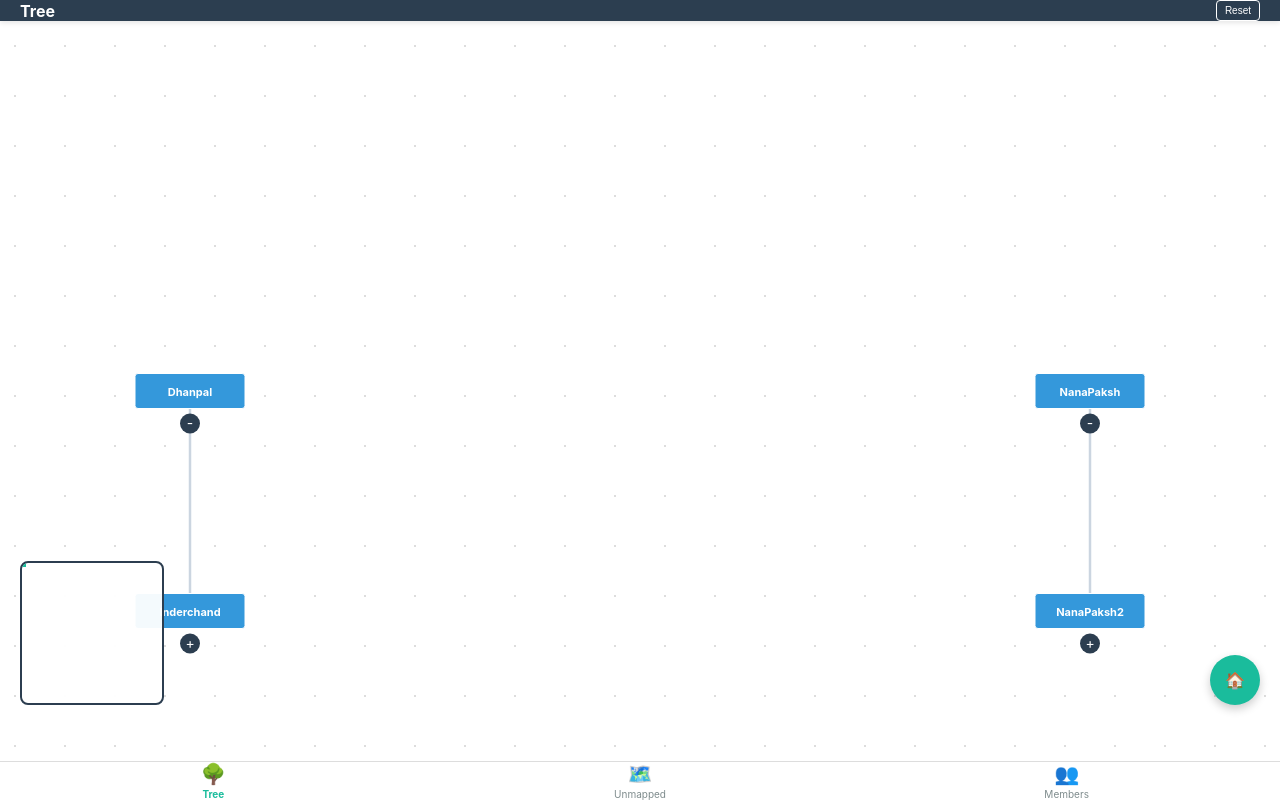
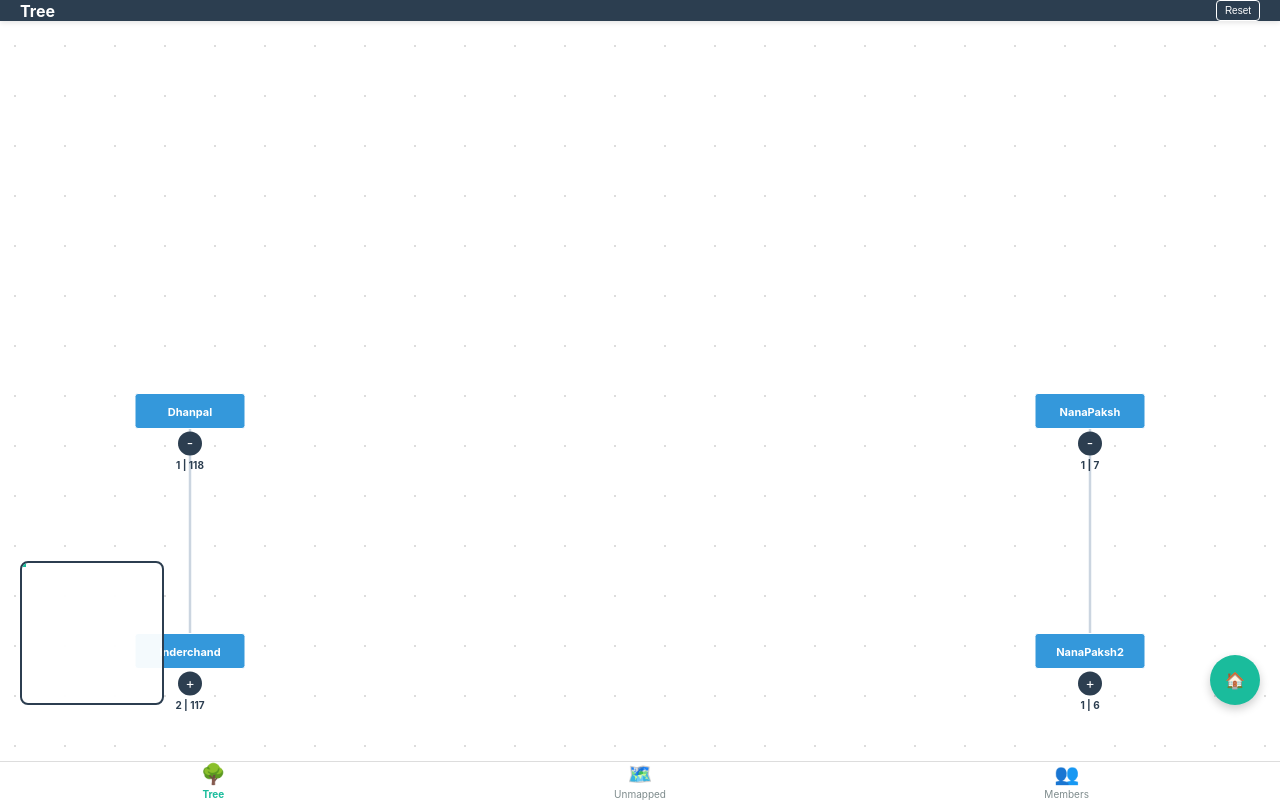
Before and after one commit to vaibhavjn1/family-tree, a plain HTML site: page index.html in a window 1280 px wide. Drawn offline with nearby package versions, Linux system fonts and the light colour scheme.

Commit message:
Update index.html

```diff
--- a/index.html
+++ b/index.html
@@ -88,23 +88,19 @@ function switchTab(tab) {
     const panes = ['pane', 'pane-unmapped', 'directory-view'];
     panes.forEach(p => document.getElementById(p).style.display = 'none');
     document.querySelectorAll('.nav-item').forEach(n => n.classList.remove('active'));
-
     if (tab === 'tree') {
         document.getElementById('pane').style.display = 'block';
         document.getElementById('tab-tree').classList.add('active');
         document.getElementById('minimap').style.display = 'block';
-        document.getElementById('header-title').innerText = "Tree";
         updateMinimap();
     } else if (tab === 'unmapped') {
         document.getElementById('pane-unmapped').style.display = 'block';
         document.getElementById('tab-unmapped').classList.add('active');
         document.getElementById('minimap').style.display = 'none';
-        document.getElementById('header-title').innerText = "Unmapped Nodes";
     } else {
         document.getElementById('directory-view').style.display = 'block';
         document.getElementById('tab-members').classList.add('active');
         document.getElementById('minimap').style.display = 'none';
-        document.getElementById('header-title').innerText = "Members";
         renderDirectory("");
     }
 }
@@ -121,18 +117,13 @@ async function init() {
         marriageData = links.filter(l => l.type === 'marriage');
         members.forEach(d => mDataMap.set(d.id, d));
 
-        // TRACING LOGIC: Identify who belongs to DH and NP
         const mappedIds = new Set(['DH', 'NP']);
         let changed = true;
         while (changed) {
             changed = false;
             lineageData.forEach(l => {
-                if (mappedIds.has(l.parent) && !mappedIds.has(l.child)) {
-                    mappedIds.add(l.child);
-                    changed = true;
-                }
+                if (mappedIds.has(l.parent) && !mappedIds.has(l.child)) { mappedIds.add(l.child); changed = true; }
             });
-            // Also map through marriages
             marriageData.forEach(m => {
                 if (mappedIds.has(m.parent) && !mappedIds.has(m.child)) { mappedIds.add(m.child); changed = true; }
                 if (mappedIds.has(m.child) && !mappedIds.has(m.parent)) { mappedIds.add(m.parent); changed = true; }
@@ -156,20 +147,27 @@ async function init() {
 
             const soloChildren = lineageData.filter(r => r.parent === id)
                 .map(r => build(r.child, new Set(visited))).filter(x => x);
+
             const allChildren = [...soloChildren, ...marriageDetails.flatMap(m => m.children || [])];
 
-            return { ...u, marriages: marriageDetails, children: allChildren.length ? allChildren : null };
+            // CALCULATE TOTAL DESCENDANTS
+            const totalDesc = allChildren.reduce((acc, child) => acc + 1 + (child._total || 0), 0);
+
+            return {
+                ...u,
+                marriages: marriageDetails,
+                children: allChildren.length ? allChildren : null,
+                _direct: allChildren.length,
+                _total: totalDesc
+            };
         }
 
-        // 1. Primary Tree
         const universeGhost = { id: "UNIVERSE", name: "Universe", children: [build('DH'), build('NP')].filter(x => x) };
         root = d3.hierarchy(universeGhost);
         root.descendants().forEach(d => { if(d.depth > 1 && d.children) { d._children = d.children; d.children = null; } });
 
-        // 2. Unmapped Tree (Roots that are NOT in mappedIds)
         const unmappedRoots = members.filter(m => !mappedIds.has(m.id) && !lineageData.some(l => l.child === m.id));
-        const unmappedGhost = { id: "GHOST", name: "Unmapped", children: unmappedRoots.map(r => build(r.id)).filter(x => x) };
-        unmappedRoot = d3.hierarchy(unmappedGhost);
+        unmappedRoot = d3.hierarchy({ id: "GHOST", children: unmappedRoots.map(r => build(r.id)).filter(x => x) });
 
         svg = d3.select("#canvas").append("svg").attr("width", canvasWidth).attr("height", canvasHeight);
         g = svg.append("g").attr("transform", `translate(${canvasWidth/2}, 150)`);
@@ -186,7 +184,7 @@ async function init() {
 }
 
 function renderTree(sourceRoot, container) {
-    const treeLayout = d3.tree().nodeSize([450, 220]);
+    const treeLayout = d3.tree().nodeSize([450, 240]);
     treeLayout(sourceRoot);
     const nodes = sourceRoot.descendants().filter(d => d.depth > 0);
     const links = sourceRoot.links().filter(d => d.source.depth > 0);
@@ -222,11 +220,16 @@ function renderTree(sourceRoot, container) {
                 drawBox(el.append("g").attr("transform", `translate(${xPos}, 0)`), m.spouse, 0);
             });
         }
+
+        // RESTORED: COUNTER BADGE AND TOGGLE
         if (d.children || d._children) {
             const ui = el.append("g").attr("transform", `translate(${totalW/2 - boxW/2}, ${boxH/2 + 15})`)
                 .on("click", (e) => { e.stopPropagation(); d.children ? (d._children = d.children, d.children = null) : (d.children = d._children, d._children = null); renderTree(sourceRoot, container); });
-            ui.append("circle").attr("r", 10).attr("fill", "var(--primary)");
+            ui.append("circle").attr("r", 12).attr("fill", "var(--primary)");
             ui.append("text").attr("y", 4).attr("text-anchor", "middle").style("fill", "white").style("font-size", "14px").text(d.children ? "-" : "+");
+            // Pipe count: Direct | Total
+            ui.append("text").attr("y", 25).attr("text-anchor", "middle").style("fill", "var(--primary)").style("font-weight", "bold").style("font-size", "10px")
+                .text(`${d.data._direct} | ${d.data._total}`);
         }
     });
     node.merge(nE).transition().duration(500).attr("transform", d => `translate(${d.x},${d.y})`);
@@ -239,7 +242,12 @@ function drawBox(container, d, o) {
     b.append("text").attr("class", "node-text").attr("x", o).attr("y", 5).text(d.name);
 }
 
-function centerNodes() { const p = document.getElementById('pane'); p.scrollTo({ left: (canvasWidth/2) - (p.clientWidth/2), top: 0, behavior: 'smooth' }); }
+function centerNodes() {
+    const pane = document.getElementById('pane');
+    // Centering on DH and NP (which are around canvasWidth/2)
+    pane.scrollTo({ left: (canvasWidth/2) - (pane.clientWidth/2), top: 0, behavior: 'smooth' });
+}
+
 function renderDirectory(f = "") {
     const l = document.getElementById('member-list'); l.innerHTML = "";
     const filtered = allMembers.filter(m => (m.name||"").toLowerCase().includes(f.toLowerCase()));
@@ -263,6 +271,11 @@ function updateMinimap() {
     viewport.style.width = (pane.clientWidth * s) + "px"; viewport.style.height = (pane.clientHeight * s) + "px";
     viewport.style.left = (pane.scrollLeft * s) + "px"; viewport.style.top = (pane.scrollTop * s) + "px";
 }
+function minimapJump(e) {
+    const pane = document.getElementById('pane'), rect = e.currentTarget.getBoundingClientRect();
+    const x = e.clientX - rect.left, y = e.clientY - rect.top;
+    pane.scrollTo({ left: (x * (canvasWidth / 140)) - (pane.clientWidth / 2), top: (y * (canvasHeight / 140)) - (pane.clientHeight / 2), behavior: 'smooth' });
+}
 window.onload = init;
 </script>
 </body>
```
